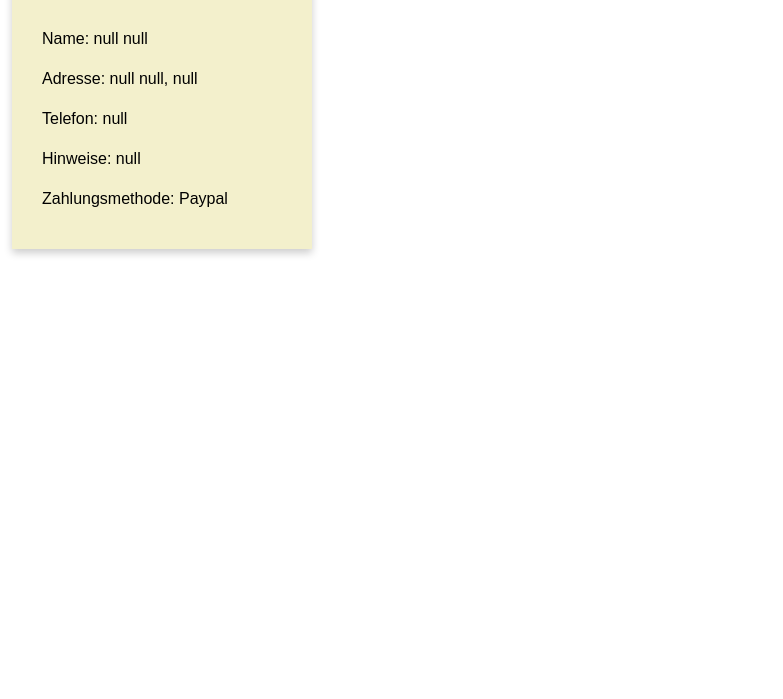
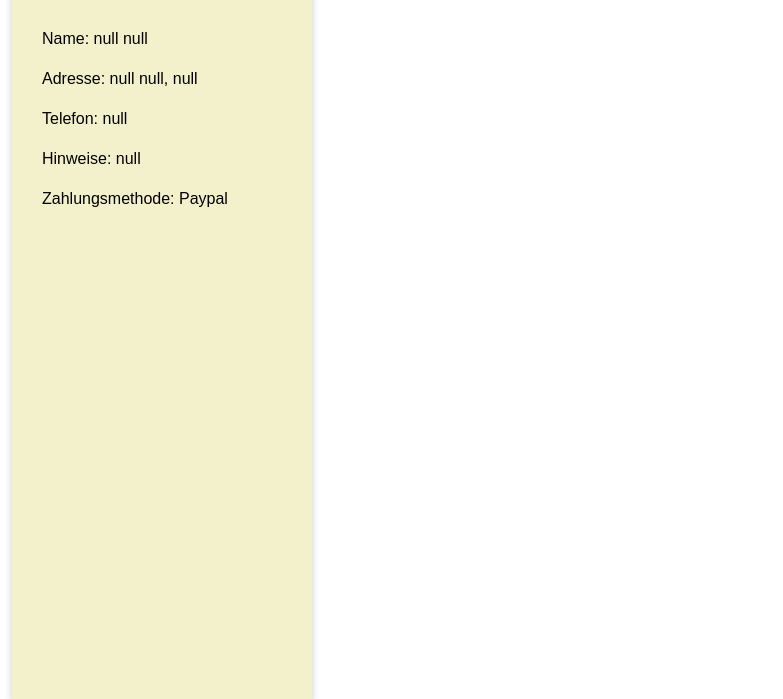
Before and after one commit to BennetKoerner/WebProg, a plain HTML site: page Website/Website.html in a window 1280 px wide. Shown: the part 149-848 px from the top of the page, without its empty margins (0-783 px from the left). Before the commit the page ends 800 px from the top, so only its background shows below. Drawn offline with nearby package versions, Linux system fonts and the light colour scheme.

Commit message:
response site fix

```diff
--- a/Website/WebsiteCSS.css
+++ b/Website/WebsiteCSS.css
@@ -5,7 +5,7 @@ body {
 .flip-card {
     background-color: transparent;
     width: 300px;
-    height: 300px;
+    height: 750px;
     perspective: 1000px;
 }
 
```
